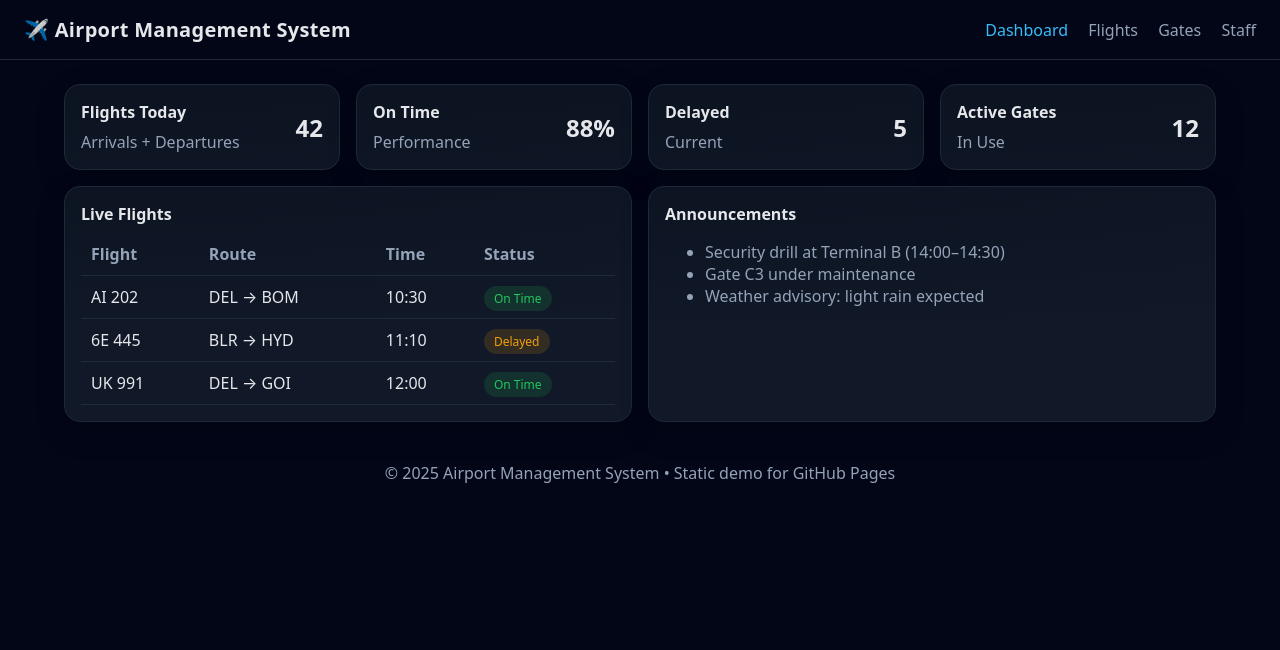
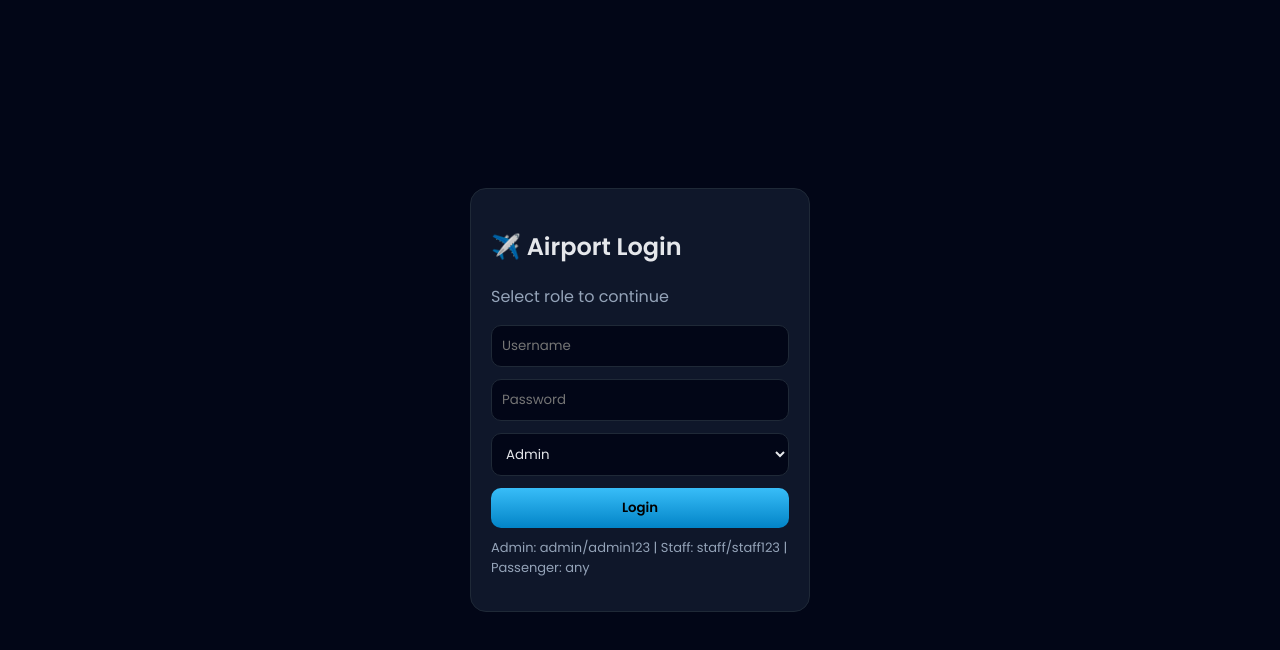
Before and after one commit to spybitstrix/airport-management, a plain HTML site: page index.html in a window 1280 px wide. Drawn offline with nearby package versions, Linux system fonts and the light colour scheme.

Commit message:
Refactor Airport Management System layout and styles
Updated title and styles for the Airport Management System. Refactored layout and added new sections for admin, staff, and passenger functionalities.

```diff
--- a/index.html
+++ b/index.html
@@ -3,190 +3,163 @@
 <head>
   <meta charset="UTF-8" />
   <meta name="viewport" content="width=device-width, initial-scale=1.0" />
-  <title>Airport Management System</title>
+  <title>Smart Airport Management System</title>
+  <link href="https://fonts.googleapis.com/css2?family=Poppins:wght@300;400;500;600&display=swap" rel="stylesheet">
   <style>
-    :root {
-      --bg: #0f172a;
-      --card: #111827;
-      --muted: #94a3b8;
-      --text: #e5e7eb;
-      --accent: #38bdf8;
-      --ok: #22c55e;
-      --warn: #f59e0b;
-      --bad: #ef4444;
-    }
-    * { box-sizing: border-box; }
-    body {
-      margin: 0; font-family: system-ui, -apple-system, Segoe UI, Roboto, Ubuntu;
-      background: linear-gradient(180deg, #020617, #020617 40%, #020617);
-      color: var(--text);
-    }
-    header {
-      padding: 16px 24px; border-bottom: 1px solid #1f2937;
-      display: flex; align-items: center; justify-content: space-between;
-    }
-    header h1 { margin: 0; font-size: 20px; letter-spacing: .3px; }
-    nav a { color: var(--muted); margin-left: 16px; text-decoration: none; }
-    nav a.active, nav a:hover { color: var(--accent); }
-    main { padding: 24px; max-width: 1200px; margin: 0 auto; }
-    .grid { display: grid; grid-template-columns: repeat(12, 1fr); gap: 16px; }
-    .card {
-      grid-column: span 12; background: radial-gradient(1200px 200px at 10% -20%, #0b1220, transparent), var(--card);
-      border: 1px solid #1f2937; border-radius: 16px; padding: 16px; box-shadow: 0 10px 30px rgba(0,0,0,.2);
-    }
-    @media (min-width: 768px) {
-      .span-6 { grid-column: span 6; }
-      .span-4 { grid-column: span 4; }
-      .span-3 { grid-column: span 3; }
-    }
-    h2 { margin: 0 0 8px; font-size: 16px; }
-    .muted { color: var(--muted); }
-    table { width: 100%; border-collapse: collapse; margin-top: 8px; }
-    th, td { padding: 10px; border-bottom: 1px solid #1f2937; text-align: left; }
-    th { color: var(--muted); font-weight: 600; }
-    .pill { padding: 4px 10px; border-radius: 999px; font-size: 12px; }
-    .ok { background: rgba(34,197,94,.15); color: var(--ok); }
-    .warn { background: rgba(245,158,11,.15); color: var(--warn); }
-    .bad { background: rgba(239,68,68,.15); color: var(--bad); }
-    .kpi { display: flex; align-items: center; justify-content: space-between; }
-    .kpi strong { font-size: 24px; }
-    button {
-      background: linear-gradient(180deg, #0ea5e9, #0284c7); color: #021018;
-      border: none; border-radius: 12px; padding: 10px 14px; cursor: pointer; font-weight: 600;
-    }
-    button.secondary { background: transparent; color: var(--accent); border: 1px solid #1f2937; }
-    footer { padding: 16px; text-align: center; color: var(--muted); }
-    .hidden { display: none; }
+    *{box-sizing:border-box;font-family:'Poppins',sans-serif}
+    body{margin:0;min-height:100vh;background:#020617;color:#e5e7eb}
+    :root{--primary:#38bdf8;--card:#0f172a;--border:#1f2937;--muted:#94a3b8}
+    .hidden{display:none}
+    .center{display:flex;align-items:center;justify-content:center;height:100vh}
+    .card{background:var(--card);border:1px solid var(--border);border-radius:16px;padding:20px}
+    button{padding:10px 14px;border:none;border-radius:10px;background:linear-gradient(180deg,#38bdf8,#0284c7);font-weight:600;cursor:pointer}
+    input,select{width:100%;padding:10px;margin-bottom:12px;background:#020617;border:1px solid var(--border);border-radius:10px;color:#e5e7eb}
+    header{display:flex;justify-content:space-between;align-items:center;padding:16px 24px;border-bottom:1px solid var(--border)}
+    nav a{margin-left:16px;color:var(--muted);text-decoration:none}
+    nav a.active,nav a:hover{color:var(--primary)}
+    main{padding:24px;max-width:1200px;margin:auto}
+    table{width:100%;border-collapse:collapse}
+    th,td{padding:10px;border-bottom:1px solid var(--border);text-align:left}
+    th{color:var(--muted)}
+    .pill{padding:4px 10px;border-radius:999px;font-size:12px}
+    .ok{background:rgba(34,197,94,.15);color:#22c55e}
+    .warn{background:rgba(245,158,11,.15);color:#f59e0b}
   </style>
 </head>
 <body>
+
+<!-- LOGIN -->
+<div id="login" class="center">
+  <div class="card" style="width:340px">
+    <h2>✈️ Airport Login</h2>
+    <p style="color:var(--muted)">Select role to continue</p>
+    <input id="username" placeholder="Username" />
+    <input id="password" type="password" placeholder="Password" />
+    <select id="role">
+      <option value="admin">Admin</option>
+      <option value="staff">Staff</option>
+      <option value="passenger">Passenger</option>
+    </select>
+    <button onclick="login()" style="width:100%">Login</button>
+    <p style="color:var(--muted);font-size:13px;margin-top:10px">
+      Admin: admin/admin123 | Staff: staff/staff123 | Passenger: any
+    </p>
+  </div>
+</div>
+
+<!-- APP -->
+<div id="app" class="hidden">
   <header>
-    <h1>✈️ Airport Management System</h1>
-    <nav>
-      <a href="#" class="active" data-tab="dashboard">Dashboard</a>
-      <a href="#" data-tab="flights">Flights</a>
-      <a href="#" data-tab="gates">Gates</a>
-      <a href="#" data-tab="staff">Staff</a>
-    </nav>
+    <h2>Smart Airport Management</h2>
+    <nav id="nav"></nav>
   </header>
 
   <main>
-    <!-- DASHBOARD -->
-    <section id="dashboard" class="grid">
-      <div class="card span-3 kpi"><div><h2>Flights Today</h2><div class="muted">Arrivals + Departures</div></div><strong id="kpiFlights">42</strong></div>
-      <div class="card span-3 kpi"><div><h2>On Time</h2><div class="muted">Performance</div></div><strong id="kpiOnTime">88%</strong></div>
-      <div class="card span-3 kpi"><div><h2>Delayed</h2><div class="muted">Current</div></div><strong id="kpiDelayed">5</strong></div>
-      <div class="card span-3 kpi"><div><h2>Active Gates</h2><div class="muted">In Use</div></div><strong id="kpiGates">12</strong></div>
-
-      <div class="card span-6">
-        <h2>Live Flights</h2>
+    <!-- ADMIN -->
+    <section id="admin" class="hidden">
+      <h3>Admin Dashboard – Flight & Gate Control</h3>
+      <div class="card">
+        <h4>Add Flight</h4>
+        <input id="fNo" placeholder="Flight No">
+        <input id="fRoute" placeholder="Route (DEL → BOM)">
+        <select id="fStatus">
+          <option>On Time</option>
+          <option>Delayed</option>
+          <option>Cancelled</option>
+        </select>
+        <button onclick="addFlight()">Add Flight</button>
+      </div>
+      <div class="card" style="margin-top:16px">
+        <h4>Flights & Gate Allocation</h4>
         <table>
-          <thead><tr><th>Flight</th><th>Route</th><th>Time</th><th>Status</th></tr></thead>
-          <tbody id="liveFlights"></tbody>
-        </table>
-      </div>
-
-      <div class="card span-6">
-        <h2>Announcements</h2>
-        <ul class="muted">
-          <li>Security drill at Terminal B (14:00–14:30)</li>
-          <li>Gate C3 under maintenance</li>
-          <li>Weather advisory: light rain expected</li>
-        </ul>
-      </div>
-    </section>
-
-    <!-- FLIGHTS -->
-    <section id="flights" class="grid hidden">
-      <div class="card span-12">
-        <h2>Flight Management</h2>
-        <div style="display:flex; gap:8px; margin-bottom:8px;">
-          <input id="flightNo" placeholder="Flight No" />
-          <input id="route" placeholder="Route" />
-          <input id="time" placeholder="Time" />
-          <select id="status"><option>On Time</option><option>Delayed</option><option>Cancelled</option></select>
-          <button onclick="addFlight()">Add</button>
-        </div>
-        <table>
-          <thead><tr><th>Flight</th><th>Route</th><th>Time</th><th>Status</th></tr></thead>
-          <tbody id="flightTable"></tbody>
-        </table>
-      </div>
-    </section>
-
-    <!-- GATES -->
-    <section id="gates" class="grid hidden">
-      <div class="card span-12">
-        <h2>Gate Allocation</h2>
-        <table>
-          <thead><tr><th>Gate</th><th>Flight</th><th>Status</th></tr></thead>
-          <tbody>
-            <tr><td>A1</td><td>AI 202</td><td><span class="pill ok">Occupied</span></td></tr>
-            <tr><td>B4</td><td>—</td><td><span class="pill warn">Available</span></td></tr>
-            <tr><td>C3</td><td>—</td><td><span class="pill bad">Maintenance</span></td></tr>
-          </tbody>
+          <thead><tr><th>Flight</th><th>Route</th><th>Status</th><th>Gate</th><th>Action</th></tr></thead>
+          <tbody id="adminFlights"></tbody>
         </table>
       </div>
     </section>
 
     <!-- STAFF -->
-    <section id="staff" class="grid hidden">
-      <div class="card span-12">
-        <h2>Staff Roster</h2>
+    <section id="staff" class="hidden">
+      <h3>Staff Dashboard</h3>
+      <div class="card">
         <table>
-          <thead><tr><th>Name</th><th>Role</th><th>Shift</th></tr></thead>
-          <tbody>
-            <tr><td>R. Kumar</td><td>ATC</td><td>Morning</td></tr>
-            <tr><td>S. Mehta</td><td>Ground Ops</td><td>Evening</td></tr>
-            <tr><td>A. Das</td><td>Security</td><td>Night</td></tr>
-          </tbody>
+          <thead><tr><th>Flight</th><th>Route</th><th>Status</th><th>Gate</th></tr></thead>
+          <tbody id="staffFlights"></tbody>
         </table>
       </div>
     </section>
+
+    <!-- PASSENGER -->
+    <section id="passenger" class="hidden">
+      <h3>Passenger Information Display</h3>
+      <div class="card">
+        <table>
+          <tr><th>Flight</th><th>Route</th><th>Status</th></tr>
+          <tr><td>AI 202</td><td>DEL → BOM</td><td><span class="pill ok">On Time</span></td></tr>
+          <tr><td>6E 445</td><td>BLR → HYD</td><td><span class="pill warn">Delayed</span></td></tr>
+        </table>
+      </div>
+    </section>
+
+    <!-- ANALYTICS -->
+    <section id="analytics" class="hidden">
+      <h3>Analytics</h3>
+      <div class="card"><canvas id="delayChart"></canvas></div>
+      <div class="card" style="margin-top:16px"><canvas id="gateChart"></canvas></div>
+    </section>
   </main>
+</div>
 
-  <footer>© 2025 Airport Management System • Static demo for GitHub Pages</footer>
+<script src="https://cdn.jsdelivr.net/npm/chart.js"></script>
+<script>
+  const loginBox=document.getElementById('login');
+  const app=document.getElementById('app');
+  const nav=document.getElementById('nav');
+  let flights=JSON.parse(localStorage.getItem('flights'))||[];
+  const gates=['A1','A2','B1','B2','C1'];
 
-  <script>
-    const tabs = document.querySelectorAll('nav a');
-    const sections = document.querySelectorAll('main section');
-    tabs.forEach(a => a.onclick = (e) => {
-      e.preventDefault();
-      tabs.forEach(x => x.classList.remove('active'));
-      a.classList.add('active');
-      sections.forEach(s => s.classList.add('hidden'));
-      document.getElementById(a.dataset.tab).classList.remove('hidden');
-    });
+  if(localStorage.getItem('role')) showApp(localStorage.getItem('role'));
 
-    const demoFlights = [
-      { f: 'AI 202', r: 'DEL → BOM', t: '10:30', s: 'On Time' },
-      { f: '6E 445', r: 'BLR → HYD', t: '11:10', s: 'Delayed' },
-      { f: 'UK 991', r: 'DEL → GOI', t: '12:00', s: 'On Time' }
-    ];
+  function login(){
+    const u=username.value,p=password.value,r=role.value;
+    if(r==='admin'&&u==='admin'&&p==='admin123'||r==='staff'&&u==='staff'&&p==='staff123'||r==='passenger'){
+      localStorage.setItem('role',r);showApp(r);
+    } else alert('Invalid credentials');
+  }
+  function logout(){localStorage.clear();location.reload();}
 
-    function pill(status){
-      if(status === 'On Time') return '<span class="pill ok">On Time</span>';
-      if(status === 'Delayed') return '<span class="pill warn">Delayed</span>';
-      return '<span class="pill bad">Cancelled</span>';
-    }
+  function showApp(r){
+    loginBox.classList.add('hidden');app.classList.remove('hidden');
+    nav.innerHTML=`<a class='active'>${r.toUpperCase()}</a>${r!=='passenger'?"<a href='#' onclick=\"showSection('analytics')\">Analytics</a>":''}<a href='#' onclick='logout()'>Logout</a>`;
+    document.querySelectorAll('main section').forEach(s=>s.classList.add('hidden'));
+    document.getElementById(r).classList.remove('hidden');
+    render();
+    if(r!=='passenger') renderCharts();
+  }
 
-    function render(){
-      const live = document.getElementById('liveFlights');
-      const table = document.getElementById('flightTable');
-      live.innerHTML = table.innerHTML = demoFlights.map(x =>
-        `<tr><td>${x.f}</td><td>${x.r}</td><td>${x.t}</td><td>${pill(x.s)}</td></tr>`
-      ).join('');
-    }
+  function showSection(id){document.querySelectorAll('main section').forEach(s=>s.classList.add('hidden'));document.getElementById(id).classList.remove('hidden');}
 
-    function addFlight(){
-      const f = flightNo.value.trim();
-      if(!f) return;
-      demoFlights.push({ f, r: route.value, t: time.value, s: status.value });
-      render();
-      flightNo.value = route.value = time.value = '';
-    }
+  function assignGate(){const used=flights.map(f=>f.gate).filter(Boolean);return gates.find(g=>!used.includes(g))||'—';}
 
-    render();
-  </script>
+  function addFlight(){if(!fNo.value)return;let gate='—';if(fStatus.value==='On Time')gate=assignGate();flights.push({no:fNo.value,route:fRoute.value,status:fStatus.value,gate});save();render();}
+
+  function cancelFlight(i){flights[i].status='Cancelled';flights[i].gate='—';save();render();}
+
+  function save(){localStorage.setItem('flights',JSON.stringify(flights));}
+
+  function render(){
+    adminFlights&&(adminFlights.innerHTML=flights.map((f,i)=>`<tr><td>${f.no}</td><td>${f.route}</td><td>${f.status}</td><td>${f.gate}</td><td><button onclick='cancelFlight(${i})'>Cancel</button></td></tr>`).join(''));
+    staffFlights&&(staffFlights.innerHTML=flights.map(f=>`<tr><td>${f.no}</td><td>${f.route}</td><td>${f.status}</td><td>${f.gate}</td></tr>`).join(''));
+  }
+
+  function renderCharts(){
+    const delayed=flights.filter(f=>f.status==='Delayed').length;
+    const ontime=flights.filter(f=>f.status==='On Time').length;
+    new Chart(delayChart,{type:'pie',data:{labels:['On Time','Delayed'],datasets:[{data:[ontime,delayed]}]}});
+    const used=gates.map(g=>flights.filter(f=>f.gate===g).length);
+    new Chart(gateChart,{type:'bar',data:{labels:gates,datasets:[{data:used}]}});
+  }
+</script>
+
 </body>
 </html>
```
